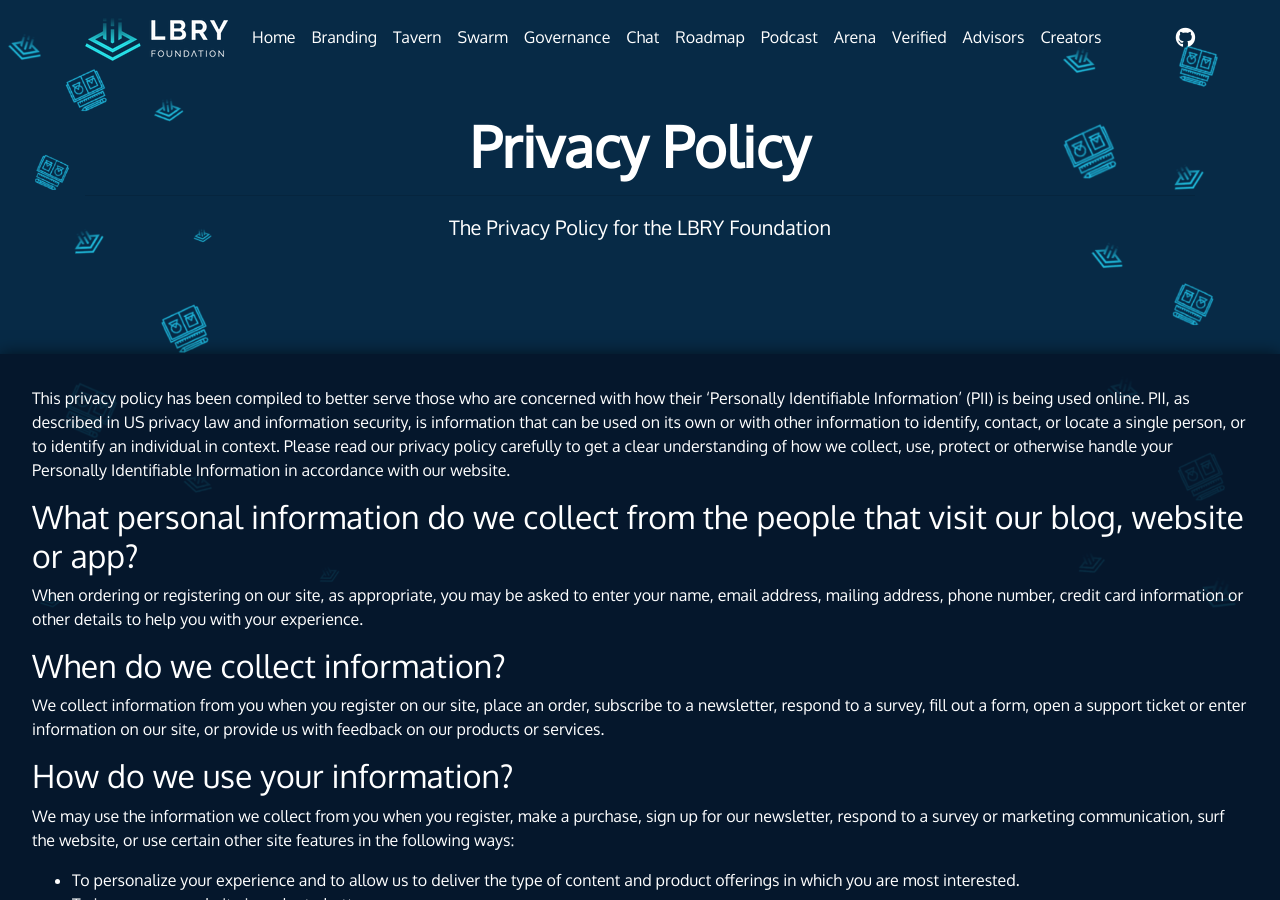
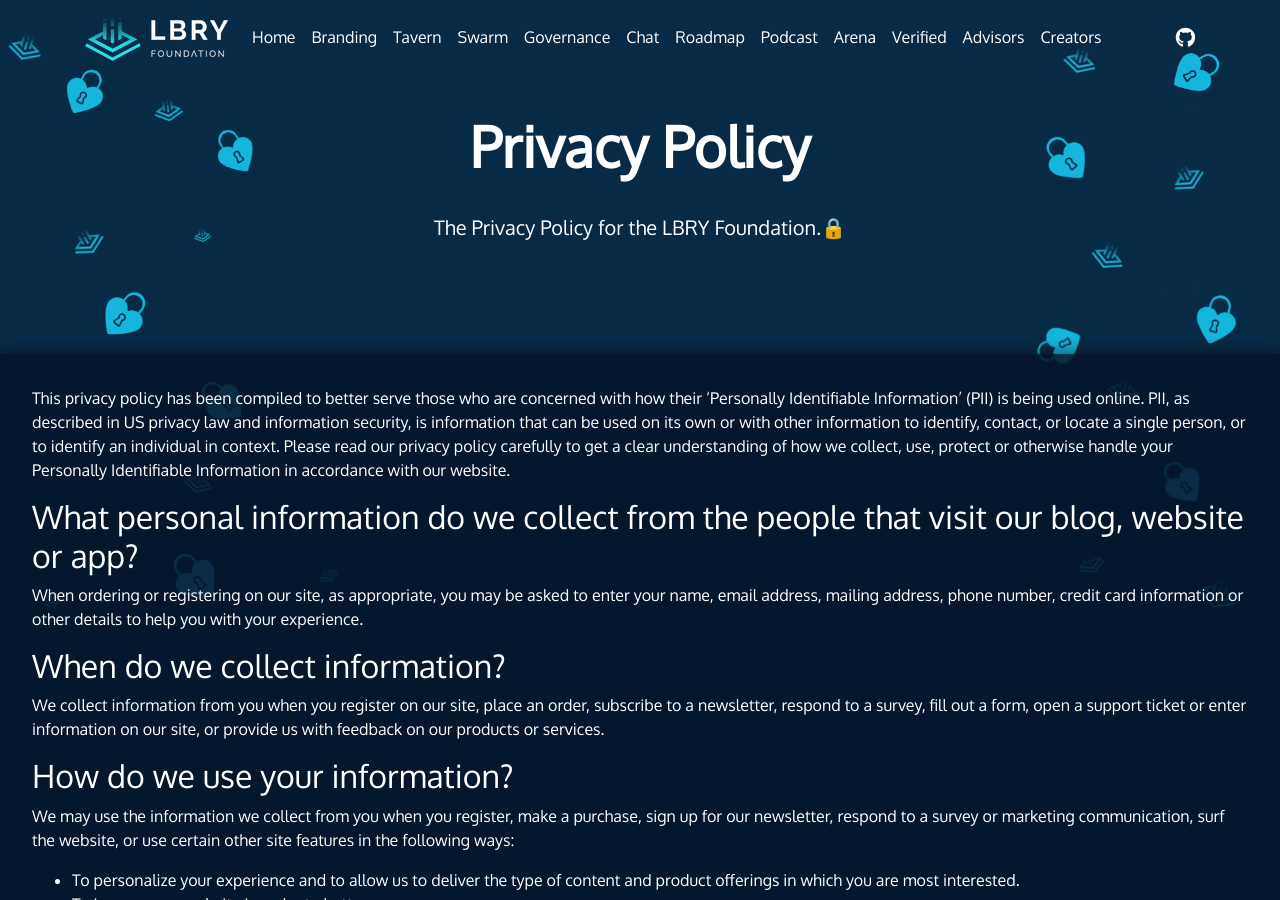
Before and after one commit to LBRYFoundation/lbryorg, a Jekyll site: the page built from pages/privacy.md, in a window 1280 px wide and 900 px high. Built offline with Jekyll 4.4.1, drawn with Linux system fonts in a browser that asks for light colours; some of the changed lines change nothing that is shown.

Commit message:
link the background art, meta img and added emoji

```diff
--- a/pages/privacypolicy.md
+++ b/pages/privacy.md
@@ -1,10 +1,10 @@
 ---
 title : Privacy Policy
-subhead : The Privacy Policy for the LBRY Foundation
-bg-image : "../img/foundation-branding-background-art.png"
-meta-image : "https://lbry.org/img/branding-page-meta-img.png"
+subhead : The Privacy Policy for the LBRY Foundation.🔒
+bg-image : "../img/foundation-privacy-background-art.png"
+meta-image : "https://lbry.org/img/privacy-page-meta-img.png"
 layout : default
-permalink : /privacypolicy/
+permalink : /privacy/
 ---
 
 This privacy policy has been compiled to better serve those who are concerned with how their 'Personally Identifiable Information' (PII) is being used online. PII, as described in US privacy law and information security, is information that can be used on its own or with other information to identify, contact, or locate a single person, or to identify an individual in context. Please read our privacy policy carefully to get a clear understanding of how we collect, use, protect or otherwise handle your Personally Identifiable Information in accordance with our website.
```
